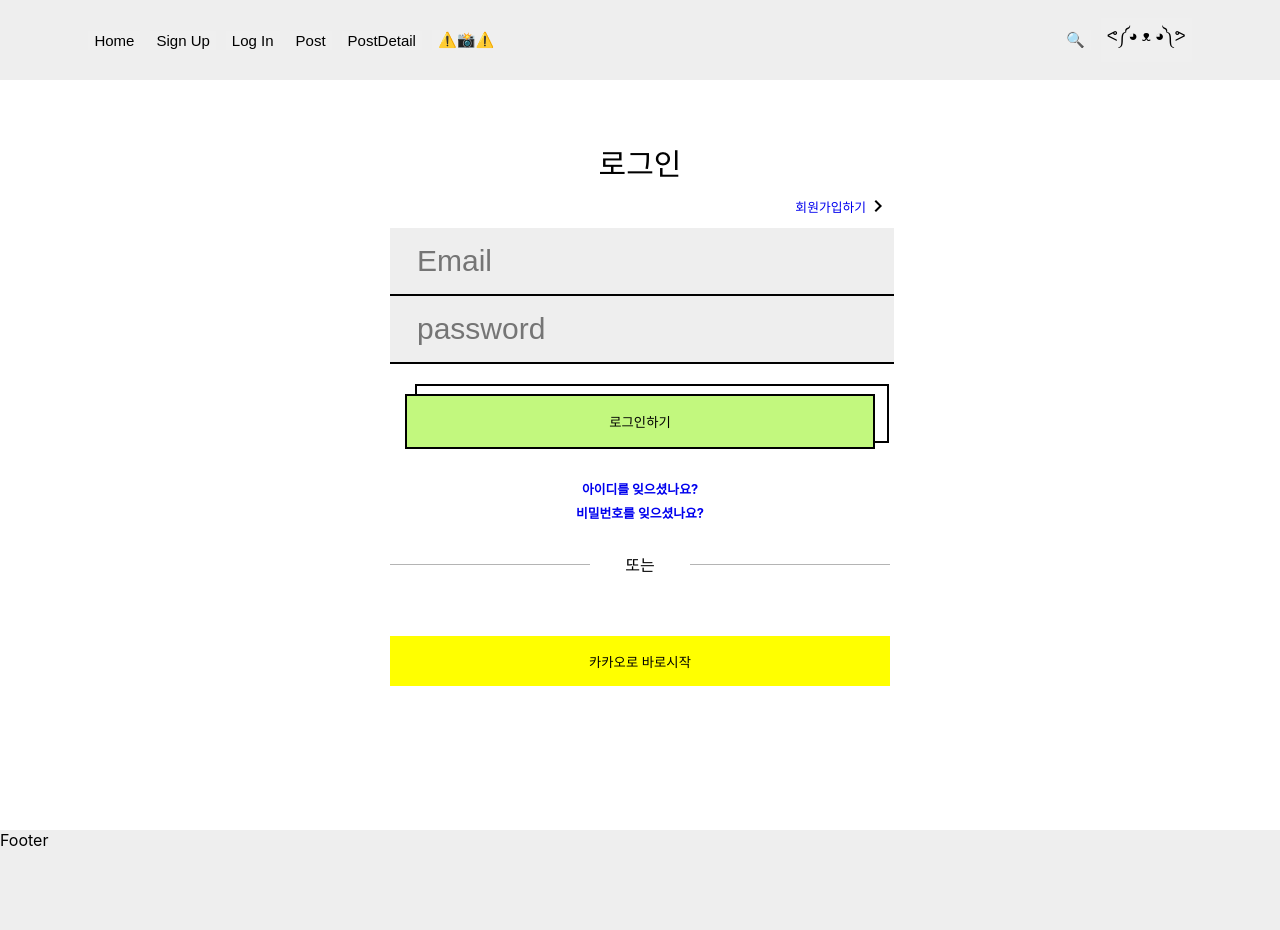
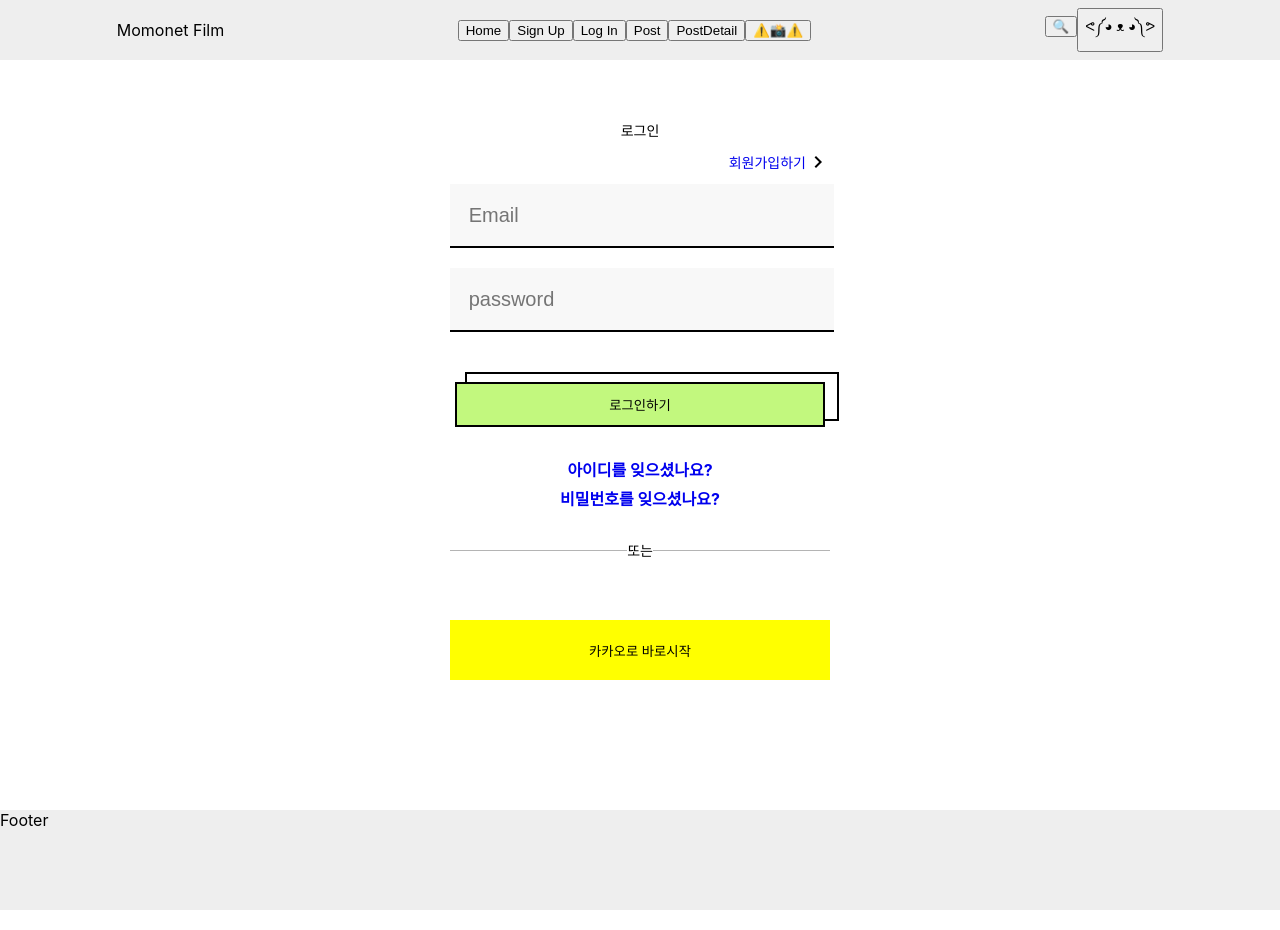
Before and after one commit to Moment-Film/Moment_Film_Frontend, a React (Create React App) app: page /login in a window 1280 px wide. Built offline with nearby package versions, Linux system fonts and the light colour scheme; no server answers.

Commit message:
[design]: styled 버튼 변경 및 global style 생성
styled 버튼 변경 및 global style 생성

```diff
--- a/src/App.js
+++ b/src/App.js
@@ -12,9 +12,12 @@ import CaptureGuidePage from './pages/CaptureGuidePage'
 import CameraPage from './pages/CameraPage';
 import CameraOptionPage from './pages/CameraOptionPage';
 import { Route, Routes } from 'react-router-dom';
+import Globalstyles from './globalStyle/GlobalStyle';
 
 function App() {
   return (
+    <>
+    <Globalstyles/>
     <Routes>
       <Route path='/' element={<PageLayout />}>
         <Route path="/" element={<Home />} />
@@ -30,6 +33,7 @@ function App() {
         <Route path="/signup" element={<SignUpPage />} />
       </Route>
     </Routes>
+    </>
   );
 }
 
--- a/src/components/common/StyledButton.jsx
+++ b/src/components/common/StyledButton.jsx
@@ -1,11 +1,10 @@
 import React from 'react';
 import styled from 'styled-components';
-
-const StyledButton = ({func,title,width}) => {
+const StyledButton = ({func,title,width,height}) => {
     return (
         <Outline>
-            <WhiteBox width={width}/>
-            <MainBox onClick={func} width={width}>
+            <WhiteBox width={width} height={height}/>
+            <MainBox onClick={func} width={width} height={height}>
                 {title}
             </MainBox>
         </Outline>
@@ -22,7 +21,7 @@ const WhiteBox = styled.div`
     margin-left: 10px;
 
     width:${props => (props.width)};
-    height:55px;
+    height:${props => (props.height)};
     border:2px solid black;
     position:absolute;
     z-index:-1;
@@ -37,9 +36,9 @@ const MainBox = styled.button`
     margin-top:10px;
 
     width:${props => (props.width)};
-    height:55px;
+    height:${props => (props.height)};
     border:2px solid black;
-    background-color:rgba(194, 248, 126, 1);
+    background-color:var(--lightGreen);
 
     max-width:470px;
 
--- a/src/components/loginPage/EmailLogin.jsx
+++ b/src/components/loginPage/EmailLogin.jsx
@@ -51,7 +51,7 @@ const EmailLogin = () => {
                     value={email}
                     onChange={handleEmailChange}
                 />
-                <span>{emailError}</span>
+                <ValidateResult>{emailError===''? <br/> : emailError}</ValidateResult>
 
                 <StyledInput
                     placeholder='   password'
@@ -59,10 +59,10 @@ const EmailLogin = () => {
                     value={password}
                     onChange={handlePasswordChange}
                 />
-                <span>{passwordError}</span>
+                <ValidateResult>{passwordError===''? <br/> : passwordError}</ValidateResult>
             </InputSection>
 
-            <StyledButton func={LoginHandler} title={"로그인하기"} width={"70vw"}/>
+            <StyledButton func={LoginHandler} title={"로그인하기"} width={"369.9px"} height={'45px'}/>
 
         <FindInfoSection>
             <StyledLink>
@@ -92,9 +92,9 @@ const InputSection = styled.section`
 
 const StyledInput = styled.input`
     width:100%;
-    height:8vh;
-    font-size: 30px;
-    background-color:rgba(238, 238, 238, 1);
+    height:60px;
+    font-size: 20px;
+    background-color:rgba(248, 248, 248, 1);
     border:none;
     border-bottom:2px solid black;
     outline:none;
@@ -105,7 +105,7 @@ const StyledInput = styled.input`
 const StyledLink = styled(Link)`
     text-align:center;
     text-decoration:none;
-    font-size: min(1vw,15px);
+    font-size: 16px;
     font-weight:bold;
 `
 
@@ -115,3 +115,11 @@ const FindInfoSection = styled.section`
     gap:5px;
     padding-bottom:20px;
 `
+
+const ValidateResult = styled.span`
+    font-size:16px;
+    padding:5px 0 5px 10px;
+    margin-bottom:5px;
+    color:rgba(252, 91, 112, 1);
+
+`
--- a/src/components/loginPage/GoogleLoginBtn.jsx
+++ b/src/components/loginPage/GoogleLoginBtn.jsx
@@ -48,8 +48,3 @@ const GoogleLoginBtn = ({width , height}) => {
 };
 
 export default GoogleLoginBtn;
-
-const StyledDiv = styled.div`
-    display:flex;
-
-`
--- a/src/components/loginPage/Login.jsx
+++ b/src/components/loginPage/Login.jsx
@@ -11,10 +11,10 @@ const Login = () => {
     return (
         <LoginSection>
             <Wrap>
-                <StyledSpan size={'5vw'}>{'로그인'}</StyledSpan>
+                <StyledSpan size={'20pt'}>{'로그인'}</StyledSpan>
             <LinkBox>
             <StyledLink to={'/signup'}>
-                <StyledSpan size ={'1vw'}>{'회원가입하기'}</StyledSpan>
+                <StyledSpan size ={'14pt'}>{'회원가입하기'}</StyledSpan>
                 <img src={right_arrow}></img>
             </StyledLink>
             </LinkBox>
@@ -22,11 +22,11 @@ const Login = () => {
             <EmailLogin />
 
             <BoundaryLine>
-           <Img src={line}/> <Span>또는</Span>  <Img src={line}/>
+           <Img src={line}/> <StyledSpan>또는</StyledSpan>  <Img src={line}/>
             </BoundaryLine>
 
-            <GoogleLoginBtn width='350px' height='50px'/>
-            <KakaoLoginBtn width='100%' height='50px'/>
+            <GoogleLoginBtn width='380px' height='60px'/>
+            <KakaoLoginBtn width='380px' height='60px'/>
             </Wrap>
         </LoginSection>
 
@@ -47,10 +47,10 @@ const Wrap = styled.div`
     display:flex;
     flex-direction:column;
     align-items:center;
-    width:80%;
+    width:380px;
     gap:10px;
 
-    max-width:500px;
+   /*  max-width:350px; */
 
 `
 const StyledLink=styled(Link)`
@@ -63,8 +63,7 @@ const LinkBox=styled.div`
 `
 
 const StyledSpan=styled.span`
-    font-size: min(${props=>(props.size)},30px);
-
+    font-size:14px;
 `
 const BoundaryLine=styled.div`
     display:flex;
@@ -77,8 +76,3 @@ const Img=styled.img`
     width:0;
     flex-grow:1;
 `
-
-const Span = styled.span`
-    width:20%;
-    text-align:center;
-`
--- a/src/globalStyle/GlobalStyle.js
+++ b/src/globalStyle/GlobalStyle.js
@@ -0,0 +1,15 @@
+import { createGlobalStyle } from "styled-components";
+
+const Globalstyles = createGlobalStyle`
+
+body{
+    --black: #333333;
+    --warningRed: #FC5B70;
+    --lightGreen: #C2F87E;
+    --lightGray: #D9D9D9;
+
+}
+
+`;
+
+export default Globalstyles
--- a/src/layout/Header.jsx
+++ b/src/layout/Header.jsx
@@ -3,38 +3,48 @@ import styled from "styled-components";
 
 function Header() {
   const navigate = useNavigate();
-  return(
-    <HeaderBox>
-      <Btn onClick={()=>navigate(`/`)}>Home</Btn>
-      <Btn onClick={()=>navigate(`/signup`)}>Sign Up</Btn>
-      <Btn onClick={()=>navigate(`/login`)}>Log In</Btn>
-      <Btn onClick={()=>navigate(`/post`)}>Post</Btn>
-      <Btn onClick={()=>navigate(`/post/1`)}>PostDetail</Btn>
-      <Btn onClick={()=>navigate(`/camera/guide`)}>⚠️📸⚠️</Btn>
+  return (
+    <HeaderSection>
+      <HeaderTitle>
+        <span onClick={() => navigate(`/`)} >Momonet Film</span>
+      </HeaderTitle>
 
-      <Btn onClick={()=>navigate(`/search`)} style={{marginLeft:'550px'}}>🔍</Btn>
-      <Btn onClick={()=>navigate(`/mypage`)}>ᕙ༼◕ ᴥ ◕༽ᕗ</Btn>
-    </HeaderBox>
+      <LinkBox>
+        <Btn onClick={() => navigate(`/`)}>Home</Btn>
+        <Btn onClick={() => navigate(`/signup`)}>Sign Up</Btn>
+        <Btn onClick={() => navigate(`/login`)}>Log In</Btn>
+        <Btn onClick={() => navigate(`/post`)}>Post</Btn>
+        <Btn onClick={() => navigate(`/post/1`)}>PostDetail</Btn>
+        <Btn onClick={() => navigate(`/camera/guide`)}>⚠️📸⚠️</Btn>
+      </LinkBox>
+
+      <LinkBox>
+        <Btn onClick={() => navigate(`/search`)}>🔍</Btn>
+        <Btn onClick={() => navigate(`/mypage`)}>ᕙ༼◕ ᴥ ◕༽ᕗ</Btn>
+      </LinkBox>
+    </HeaderSection>
   )
 }
 export default Header;
 
-const HeaderBox = styled.header`
-  height: 80px;
-  width: 100%;
-  background-color: #eee;
-  display: flex;
-  justify-content: center;
-  align-items: center;
-  gap: 10px;
+const HeaderSection = styled.header`
+ height:60px;
+ display:flex;
+ justify-content: space-around;
+ align-items:center;
+
+ background-color:rgba(238, 238, 238, 1);
+
+`
+
+const LinkBox = styled.div`
+
+`
+
+const HeaderTitle = styled.div`
+
 `
 
 const Btn = styled.button`
-  font-size: 15px;
-  border: none;
-  cursor: pointer;
-  transition: background-color 0.5s ease;
-  &:hover {
-    background-color: grey;
-  }
+
 `
```
